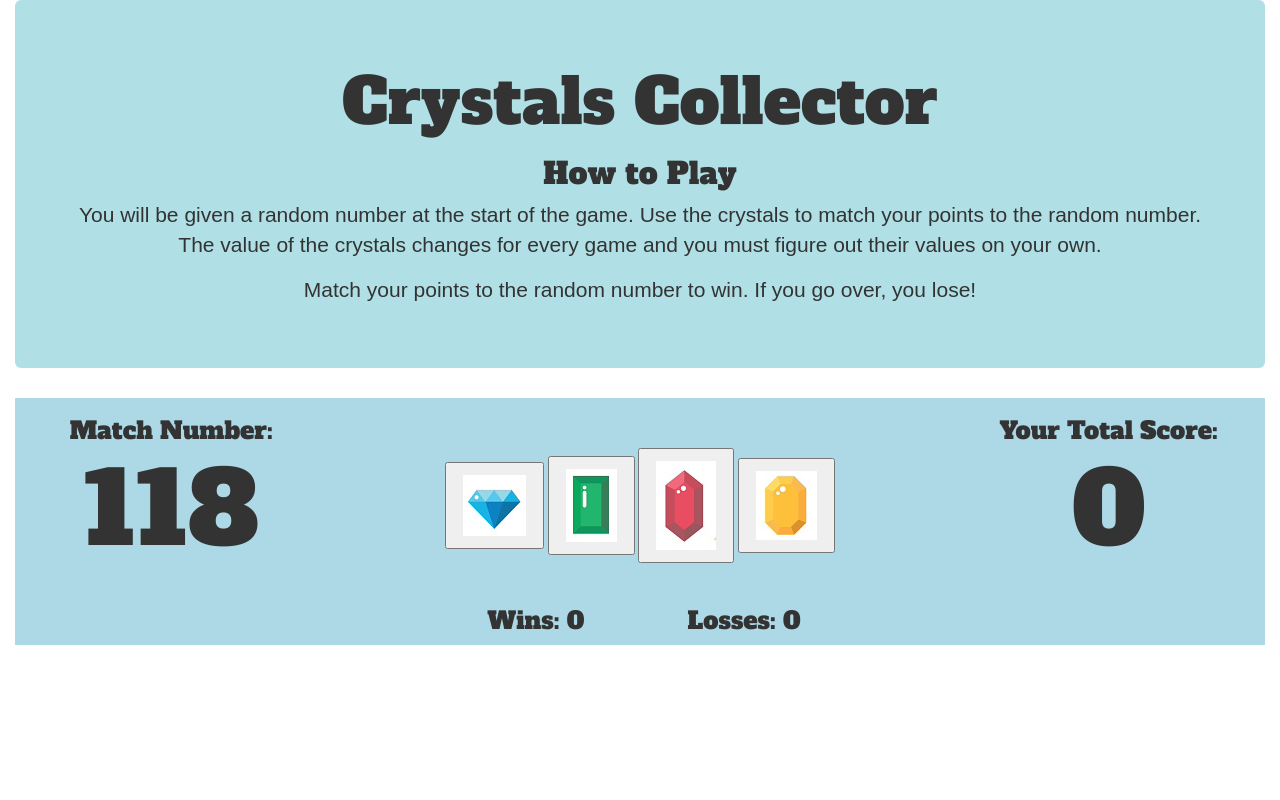
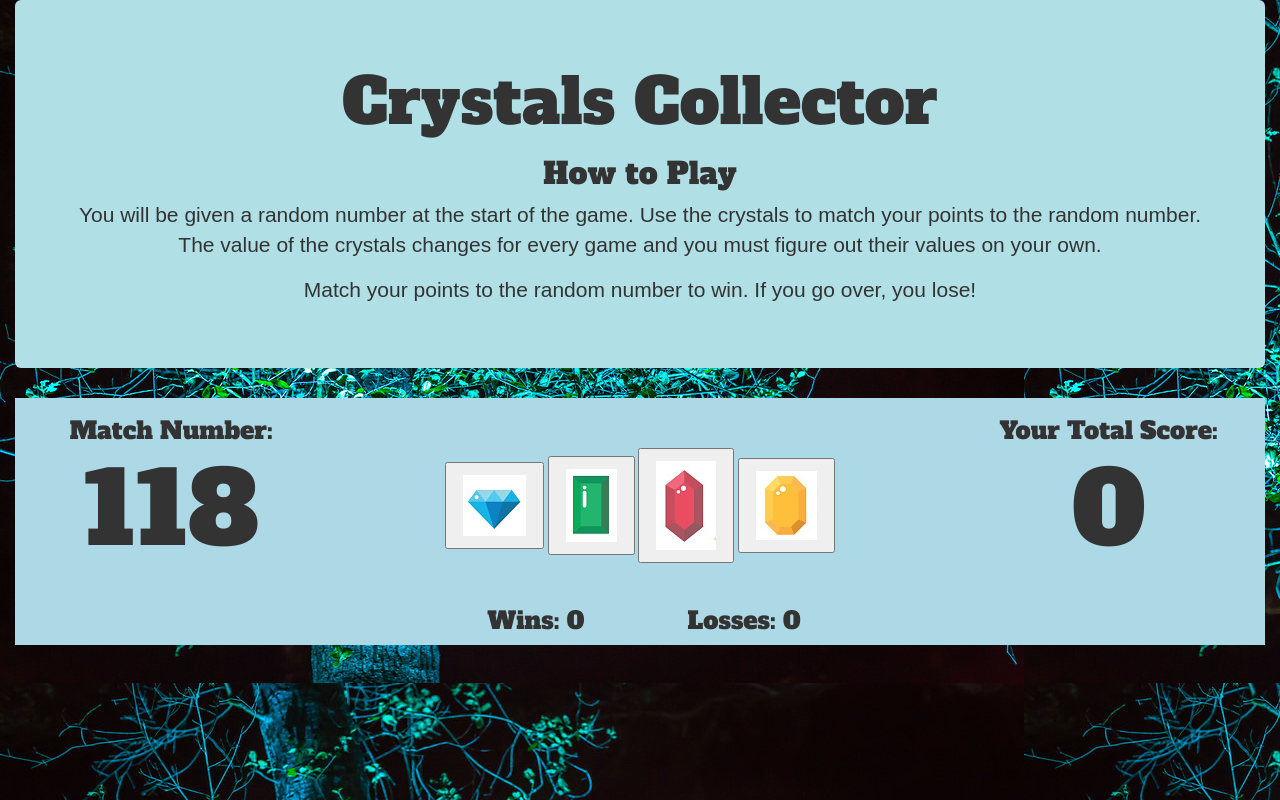
Before and after one commit to Ayah-Jo/Crystals-Collector-Game, a plain HTML site: page index.html in a window 1280 px wide. Drawn offline with nearby package versions, Linux system fonts and the light colour scheme; a web font is replaced by a local one.

Commit message:
Update style.css

```diff
--- a/style.css
+++ b/style.css
@@ -3,7 +3,7 @@ font-family: 'Ek Mukta', sans-serif;*/
 
 /* Backgrounds */
 body {
-	background-image: url("../images/background.jpg");
+	background-image: url("./background.jpg");
 }
 
 .jumbotron {
```
